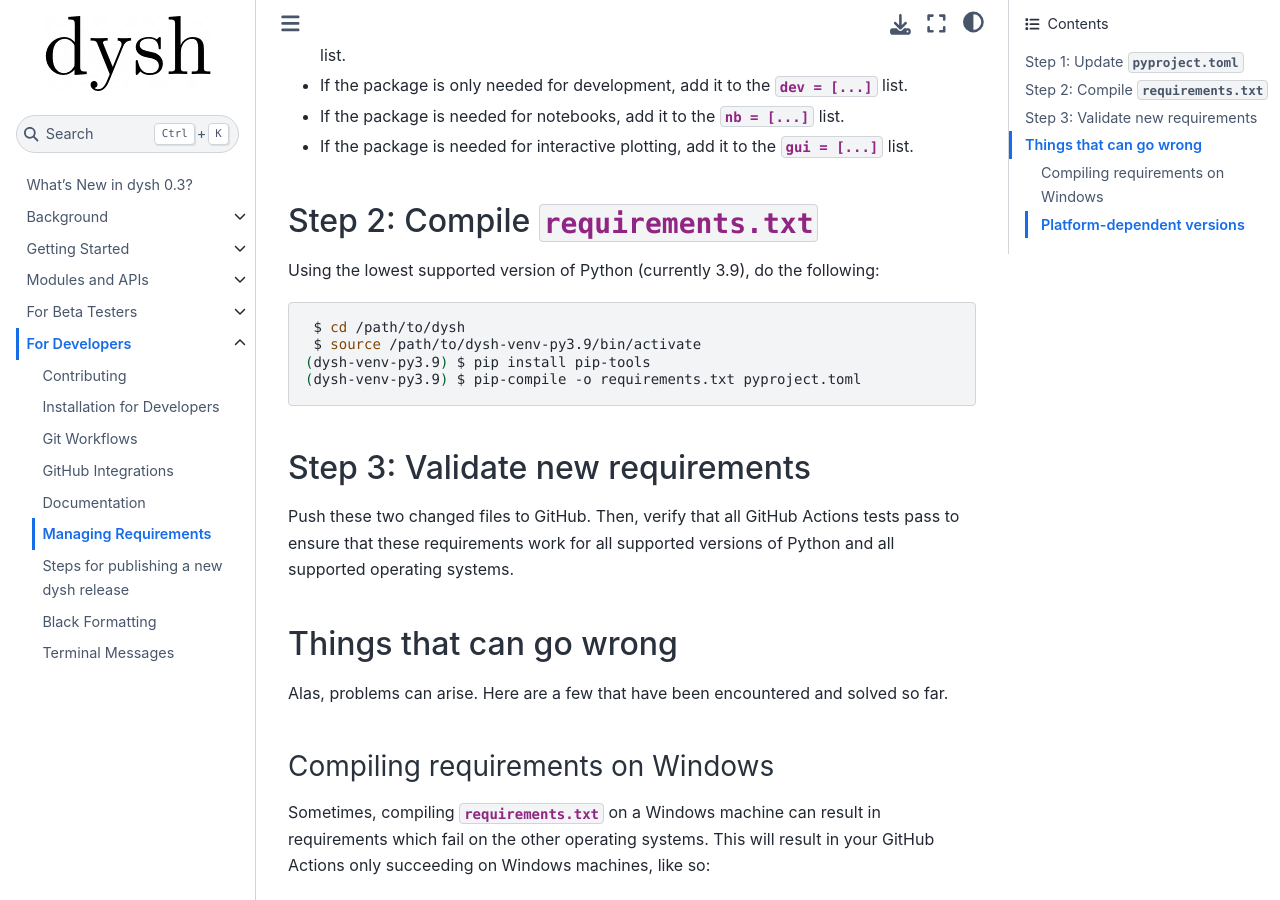
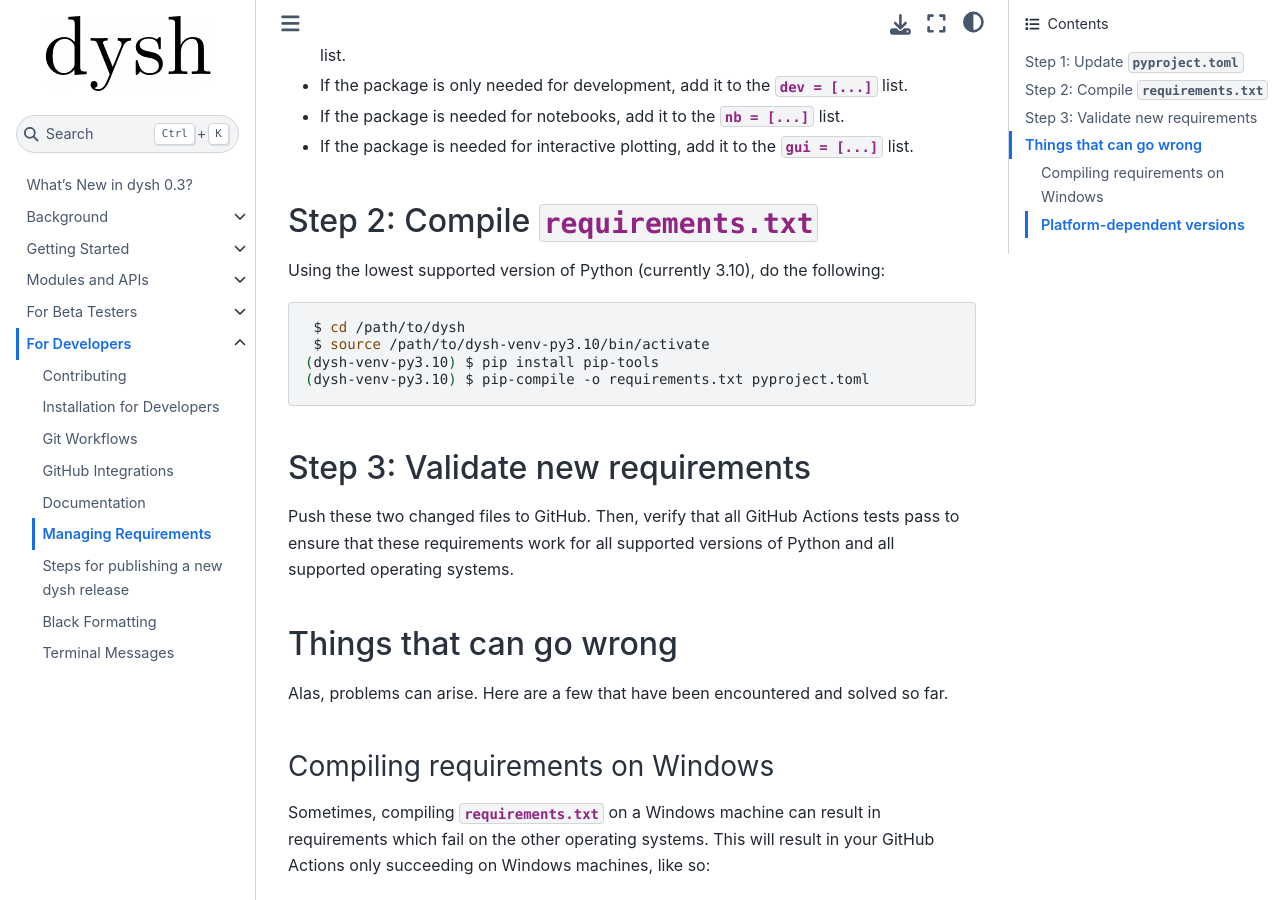
Before and after one commit to GreenBankObservatory/dysh, a Sphinx documentation site: the page built from docs/source/for_developers/manage_requirements.rst, in a window 1280 px wide and 900 px high, scrolled down 1056 px. Built offline with Sphinx 7.4.7 and the Sphinx Book theme 1.1.4, drawn with Linux system fonts in a browser that asks for light colours; pages that are not in the unit, such as notebooks, are missing from menus.

Commit message:
Drop support for python 3.9; add support for 3.13

```diff
--- a/docs/source/for_developers/manage_requirements.rst
+++ b/docs/source/for_developers/manage_requirements.rst
@@ -61,14 +61,14 @@
 Step 2: Compile `requirements.txt`
 ==================================
 
-Using the lowest supported version of Python (currently 3.9), do the following:
+Using the lowest supported version of Python (currently 3.10), do the following:
 
 .. code-block:: bash
 
     $ cd /path/to/dysh
-    $ source /path/to/dysh-venv-py3.9/bin/activate
-   (dysh-venv-py3.9) $ pip install pip-tools
-   (dysh-venv-py3.9) $ pip-compile -o requirements.txt pyproject.toml
+    $ source /path/to/dysh-venv-py3.10/bin/activate
+   (dysh-venv-py3.10) $ pip install pip-tools
+   (dysh-venv-py3.10) $ pip-compile -o requirements.txt pyproject.toml
 
 Step 3: Validate new requirements
 =================================
@@ -86,7 +86,7 @@
 Sometimes, compiling `requirements.txt` on a Windows machine can result in requirements which fail on the other operating systems. This will result in your GitHub Actions only succeeding on Windows machines, like so:
 
 .. figure:: img/requirements_fail_windows.png
-    :alt: A screenshot of a GitHub Actions summary of 12 tests. The "windows-latest" tests have green check marks, indicating success, for all 4 versions of Python (3.9 to 3.12). The "ubuntu-latest" and "macos-latest" ones all have red x's, indicating failure.
+    :alt: A screenshot of a GitHub Actions summary of 12 tests. The "windows-latest" tests have green check marks, indicating success, for all 4 versions of Python (3.10 to 3.13). The "ubuntu-latest" and "macos-latest" ones all have red x's, indicating failure.
 
 **Solution:** Compile `requirements.txt` on a non-Windows machine, like the Linux ones at GBO.
 
--- a/docs/source/getting_started/install.rst
+++ b/docs/source/getting_started/install.rst
@@ -2,7 +2,7 @@
 Installing ``dysh``
 *******************
 
-``dysh`` requires Python 3.9+ and recent versions of
+``dysh`` a modern version of Python 3 and recent versions of
 `astropy <https://astropy.org>`_,
 `numpy <https://numpy.org>`_,
 `scipy <https://scipy.org>`_,
```
Also changed, not shown: pyproject.toml (+2 -6 lines), .pre-commit-config.yaml, .readthedocs.yaml, 2 other files.
